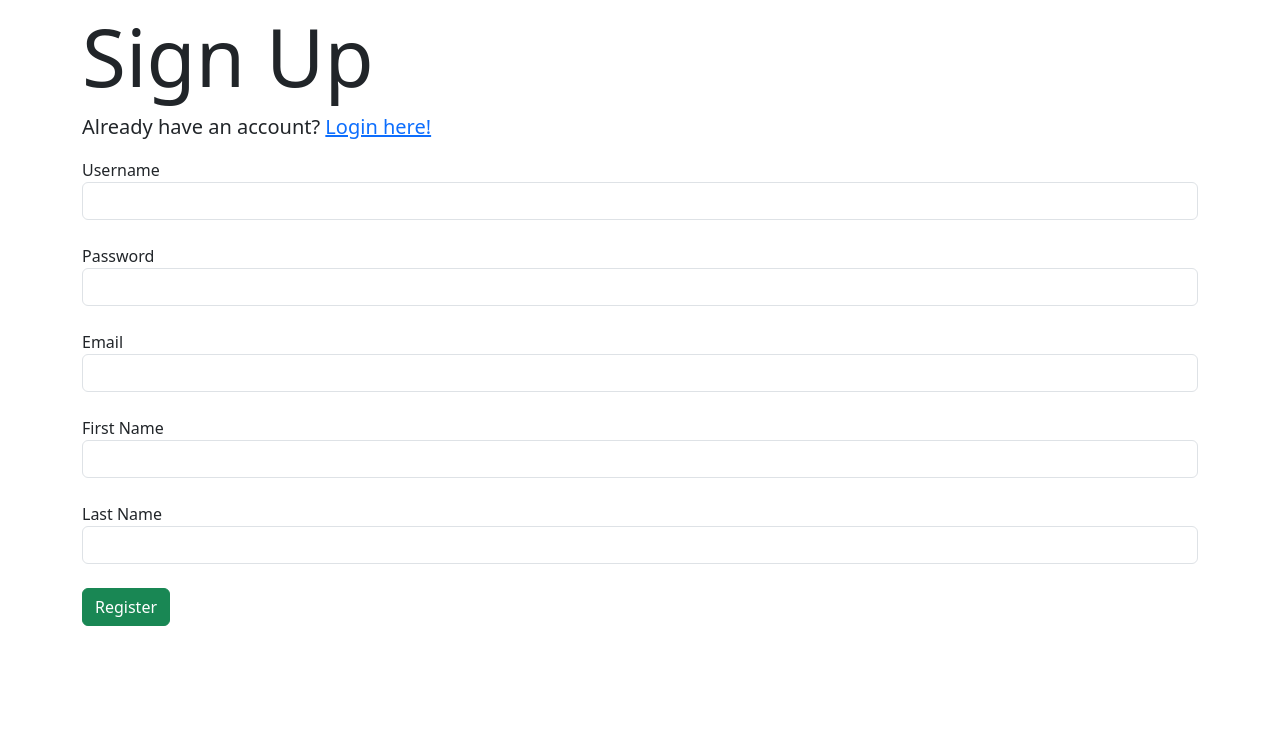
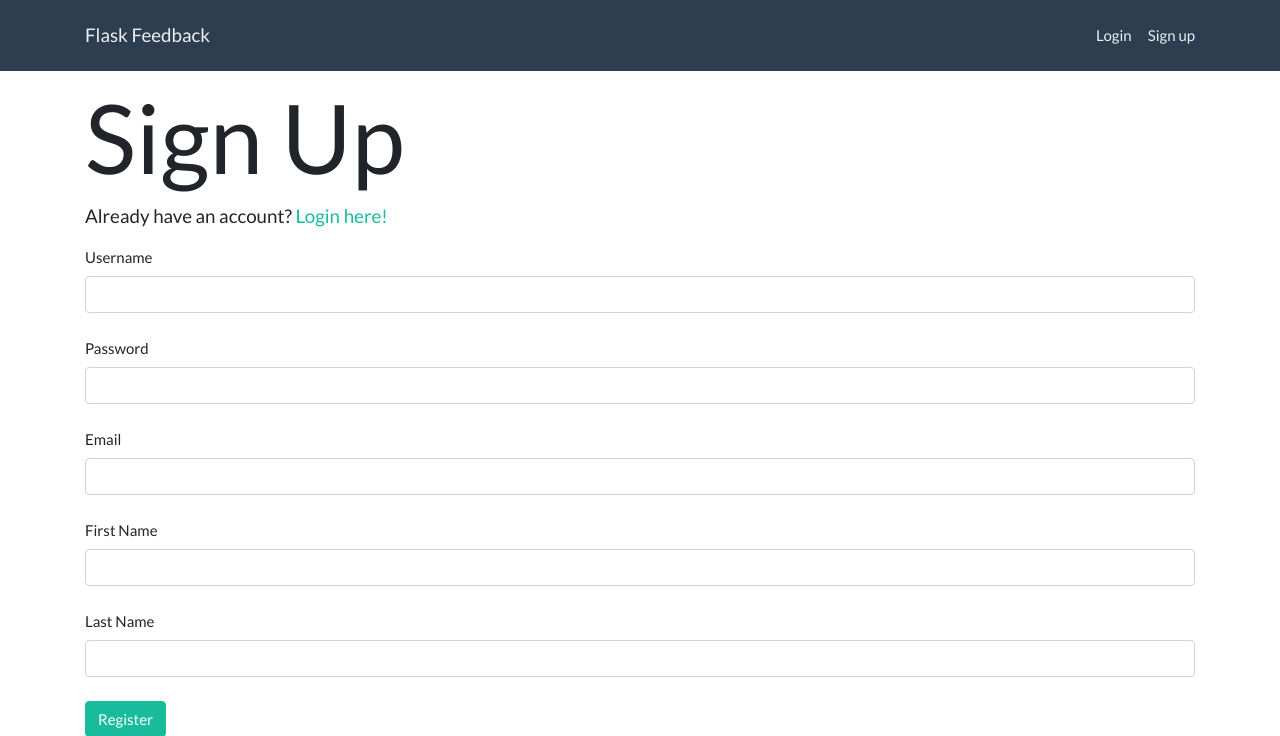
Before and after one commit to AV2001/flask-feedback, a Flask app: page /register in a window 1280 px wide. Shown: the top 736 px of the page. Run offline with Flask 3, Linux system fonts and the light colour scheme.

Commit message:
change bootstrap link, add navigation, and display logout when username in session

```diff
--- a/templates/base.html
+++ b/templates/base.html
@@ -4,19 +4,43 @@
         <meta charset="UTF-8" />
         <meta name="viewport" content="width=device-width, initial-scale=1.0" />
         <link
-            href="https://cdn.jsdelivr.net/npm/bootstrap@5.3.2/dist/css/bootstrap.min.css"
             rel="stylesheet"
-            integrity="sha384-T3c6CoIi6uLrA9TneNEoa7RxnatzjcDSCmG1MXxSR1GAsXEV/Dwwykc2MPK8M2HN"
-            crossorigin="anonymous"
+            href="https://bootswatch.com/4/flatly/bootstrap.min.css"
         />
         <title>{% block title %}{% endblock %}</title>
     </head>
     <body>
+        <nav class="navbar navbar-light bg-primary justify-content-between">
+            <div class="container">
+                <a href="/" class="navbar-brand text-light">Flask Feedback</a>
+                <ul class="nav navbar-nav flex-row float-right">
+                    {% if session['username'] %}
+                    <li class="nav-item">
+                        <a href="/logout" class="nav-link pr-3 text-light"
+                            >Logout</a
+                        >
+                    </li>
+                    {% else %}
+                    <li class="nav-item">
+                        <a href="/login" class="nav-link pr-3 text-light"
+                            >Login</a
+                        >
+                    </li>
+                    <li class="nav-item">
+                        <a href="/register" class="nav-link text-light"
+                            >Sign up</a
+                        >
+                    </li>
+                    {% endif %}
+                </ul>
+            </div>
+        </nav>
+
         <div class="container mt-2">
-            {% for category, message in get_flashed_messages(with_categories=True) %}
+            {% for category, message in
+            get_flashed_messages(with_categories=True) %}
             <div class="alert alert-{{category}}">{{message}}</div>
-            {% endfor %}
-            {% block content %}{% endblock %}
+            {% endfor %} {% block content %}{% endblock %}
         </div>
     </body>
 </html>
```
